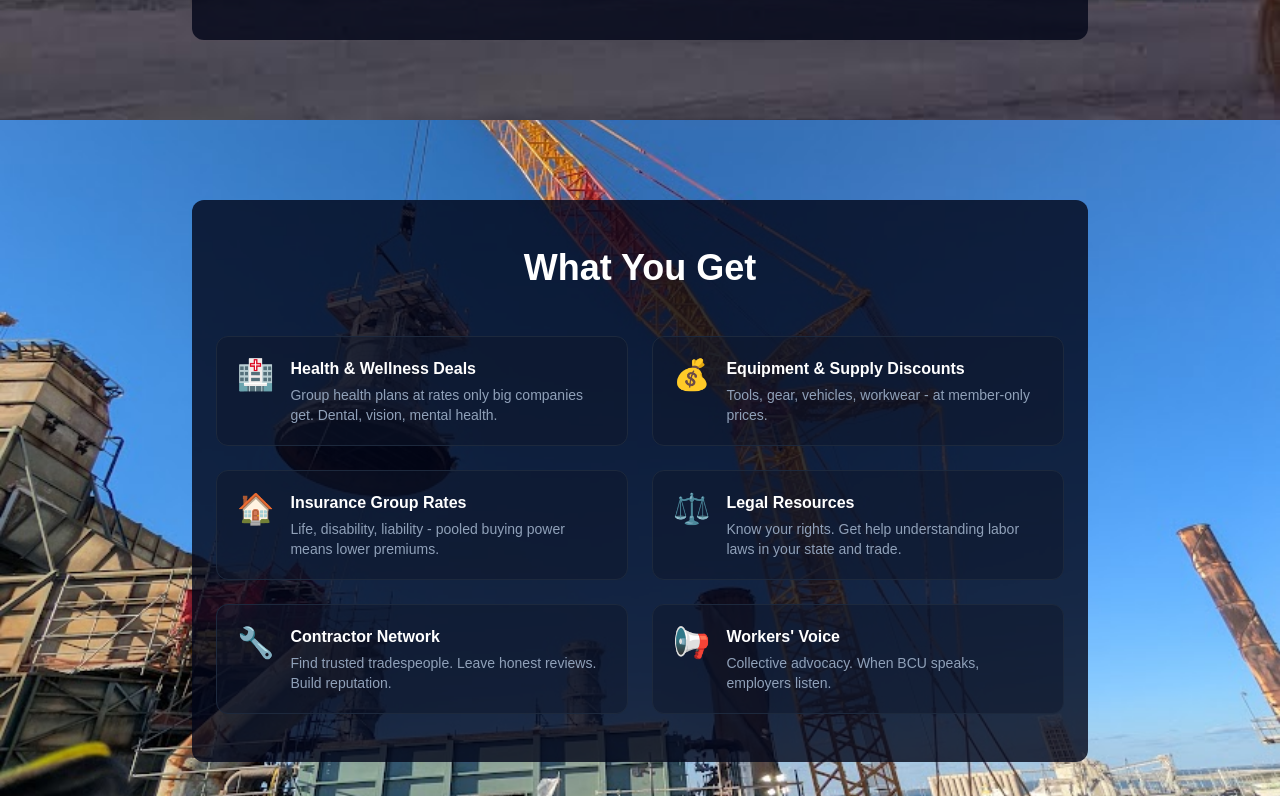
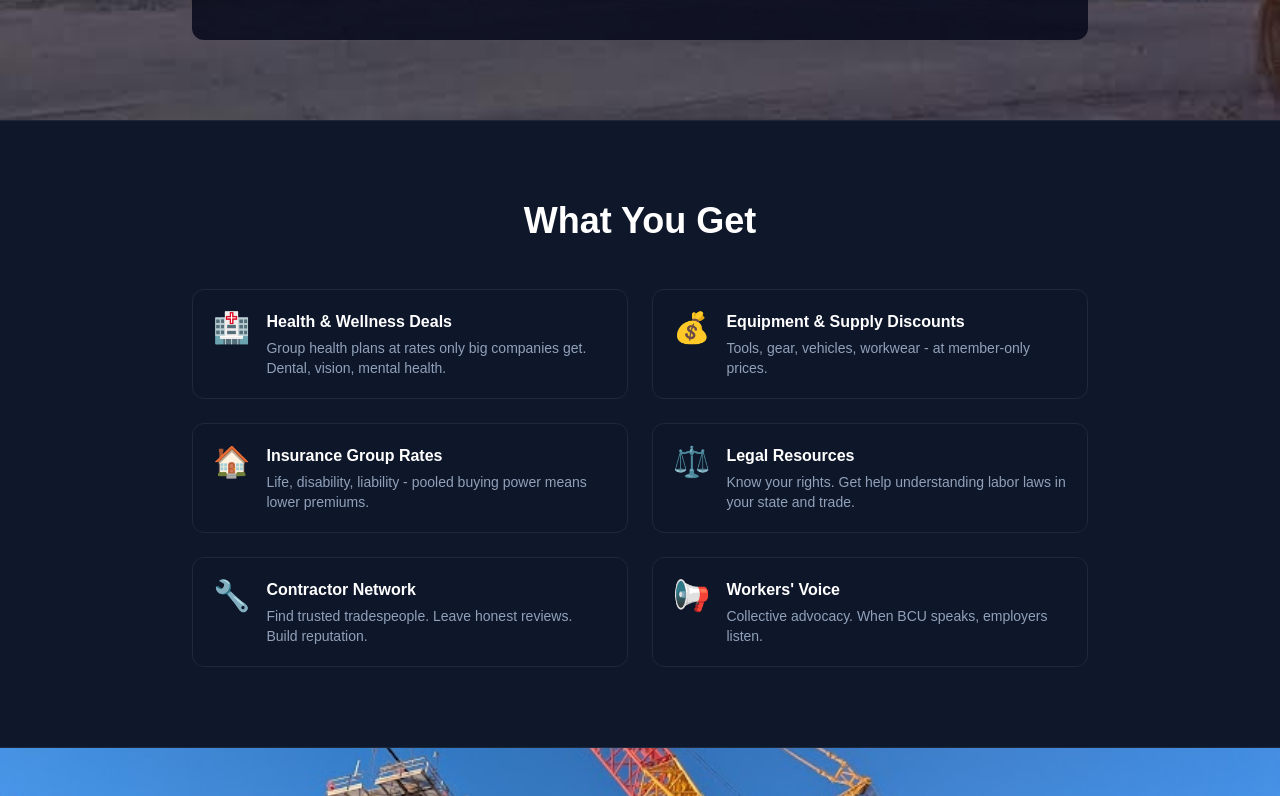
Before and after one commit to striebeck-BCU/mission-control, a Next.js app: page /landing in a window 1280 px wide. Shown: the part 3324-4120 px from the top of the page. Built offline with nearby package versions, Linux system fonts and the light colour scheme.

Commit message:
Benefits back to solid dark, crane_lifting_head only in cta

```diff
--- a/src/app/landing/page.tsx
+++ b/src/app/landing/page.tsx
@@ -287,8 +287,8 @@ export default function LandingPage() {
       </section>
 
       {/* Benefits */}
-      <section className="py-20 px-6 bg-cover bg-center bg-no-repeat" style={{ backgroundImage: "url('/crane_lifting_head.jpg')" }}>
-        <div className="max-w-4xl mx-auto bg-slate-950/80 rounded-xl py-12 px-6">
+      <section className="bg-slate-900 border-y border-slate-800 py-20 px-6">
+        <div className="max-w-4xl mx-auto">
           <h2 className="text-3xl md:text-4xl font-bold text-center mb-12">What You Get</h2>
           <div className="grid grid-cols-1 md:grid-cols-2 gap-6">
             {[
```
